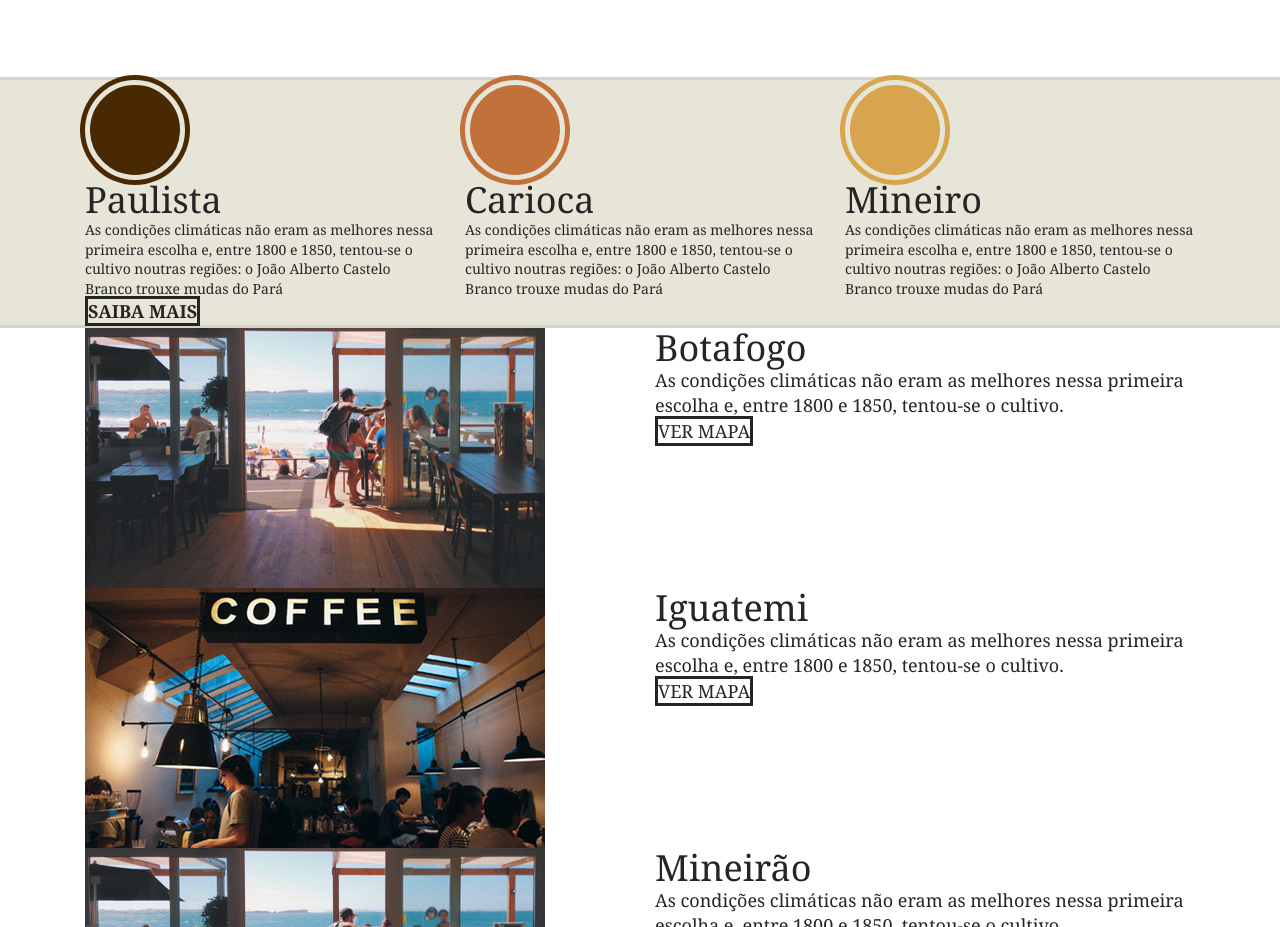
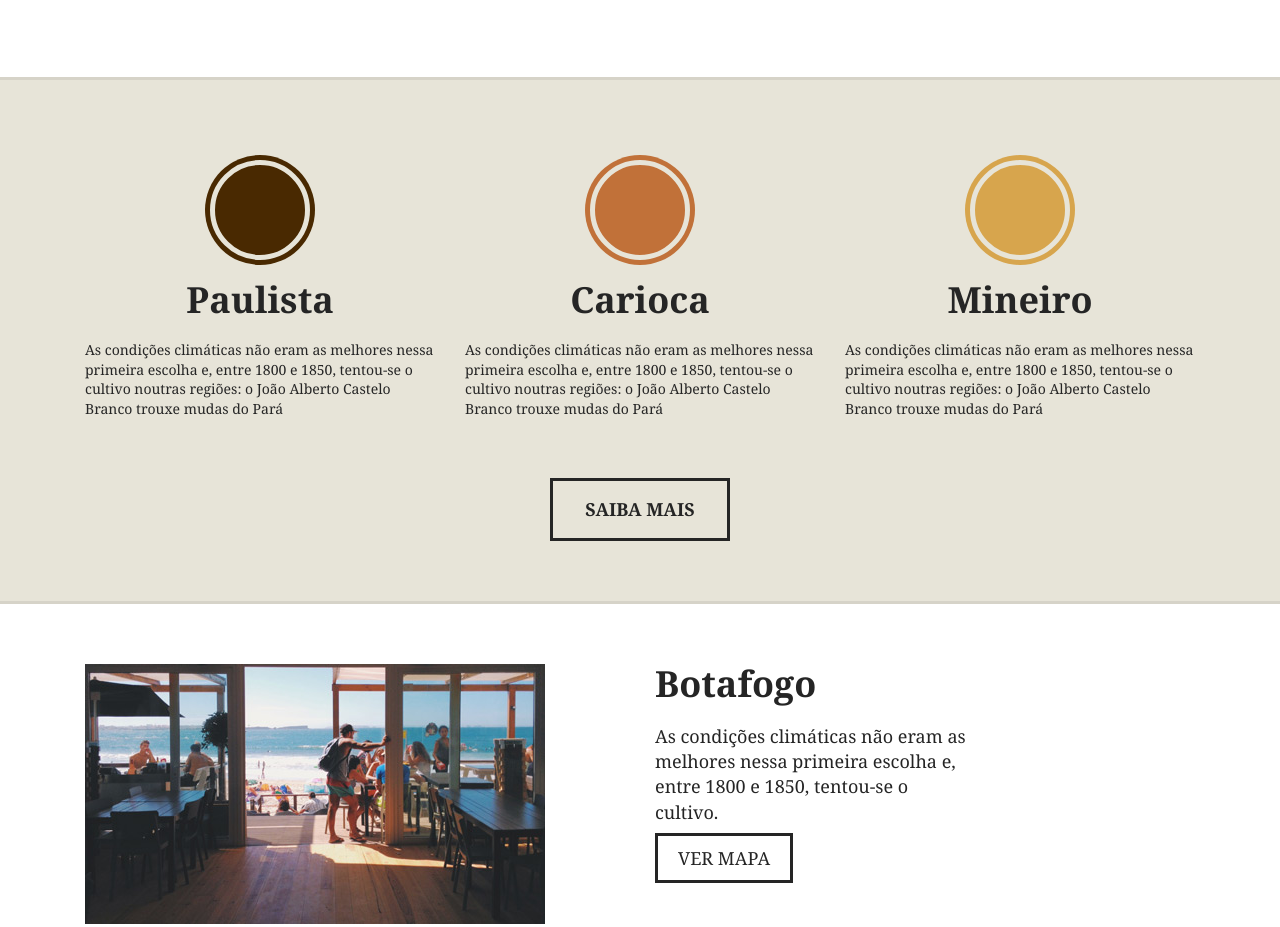
Before and after one commit to devroboco/bootstrap-braf-, a plain HTML site: page index.html in a window 1280 px wide. Shown: the part 1138-2065 px from the top of the page. Drawn offline with Linux system fonts and the light colour scheme.

Commit message:
align contents

```diff
--- a/css/style.css
+++ b/css/style.css
@@ -140,10 +140,19 @@ img {
   background: #e7e4d8;
   border-top: 3px solid #d6d3c8;
   border-bottom: 3px solid #d6d3c8;
+  padding-top: 60px;
+  padding-bottom: 60px;
+}
+
+.produtos-item {
+  margin-bottom: 40px;
 }
 
 .produtos-item h2 {
   font-size: 2.25em;
+  text-align: center;
+  margin-bottom: 20px;
+  font-weight: bold;
 }
 
 .produtos-item h2::before {
@@ -155,6 +164,7 @@ img {
   border-radius: 50%;
   border: 5px solid #e7e4d8;
   box-shadow: 0 0 0 5px currentColor;
+  margin: 20px auto;
 }
 
 h2.produtos-paulista::before {
@@ -182,17 +192,40 @@ h2.produtos-mineiro::before {
   font-size: 1.125em;
   font-weight: bold;
   text-transform: uppercase;
+  width: 180px;
+  display: block;
+  margin: 20px auto 0 auto;
+  padding: 15px 0;
+}
+
+.produtos-btn:hover {
+  text-decoration: none;
+  color: #c17139;
+  border-color: #c17139;
 }
 
 /* Locais */
 
+.locais {
+  padding-top: 60px;
+  padding-bottom: 60px;
+}
+
+.locais-item {
+  margin-bottom: 40px;
+}
+
 .locais-item h2 {
   font-size: 2.25em;
+  margin-bottom: 20px;
+  font-weight: bold;
 }
 
 .locais-item p {
   font-size: 1.125em;
   line-height: 1.4em;
+  max-width: 320px;
+  margin-bottom: 20px;
 }
 
 .locais-item a {
@@ -201,6 +234,7 @@ h2.produtos-mineiro::before {
   text-decoration: none;
   border: 3px solid;
   color: #252525;
+  padding: 10px 20px;
 }
 
 /* Assine */
```
